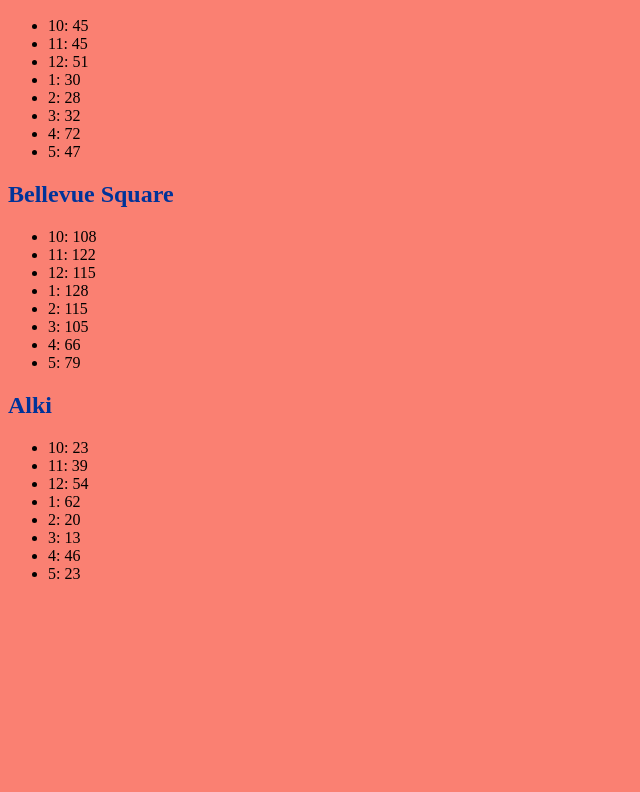
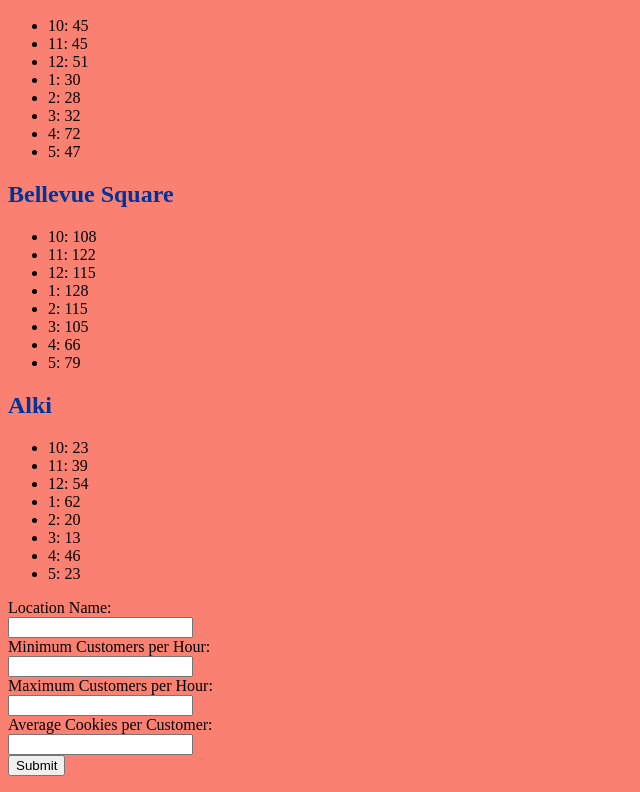
Before and after one commit to pnwlady/cookie-stand, a plain HTML site: page Sales.html in a window 1280 px wide. Shown: the part 715-1507 px from the top of the page, without its empty margins (0-640 px from the left). Before the commit the page ends 1314 px from the top, so only its background shows below. Drawn offline with Linux system fonts and the light colour scheme.

Commit message:
Added form to sales.html

```diff
--- a/Sales.html
+++ b/Sales.html
@@ -22,6 +22,18 @@
     <h2>Alki</h2>
       <ul id='Alki'></ul>
 
+      <form>
+        Location Name:<br />
+        <input type="text" name="locationName"><br />
+        Minimum Customers per Hour:<br />
+        <input type="text" name="minCustHour"><br />
+        Maximum Customers per Hour:<br>
+        <input type="text" name="minCustHour"><br>
+        Average Cookies per Customer:<br>
+        <input type="text" name="avgCookCust"><br>
+        <input type="submit" value="Submit">
+      </form>
+
     <script src='app.js'></script>
   </body>
 </html>
```
